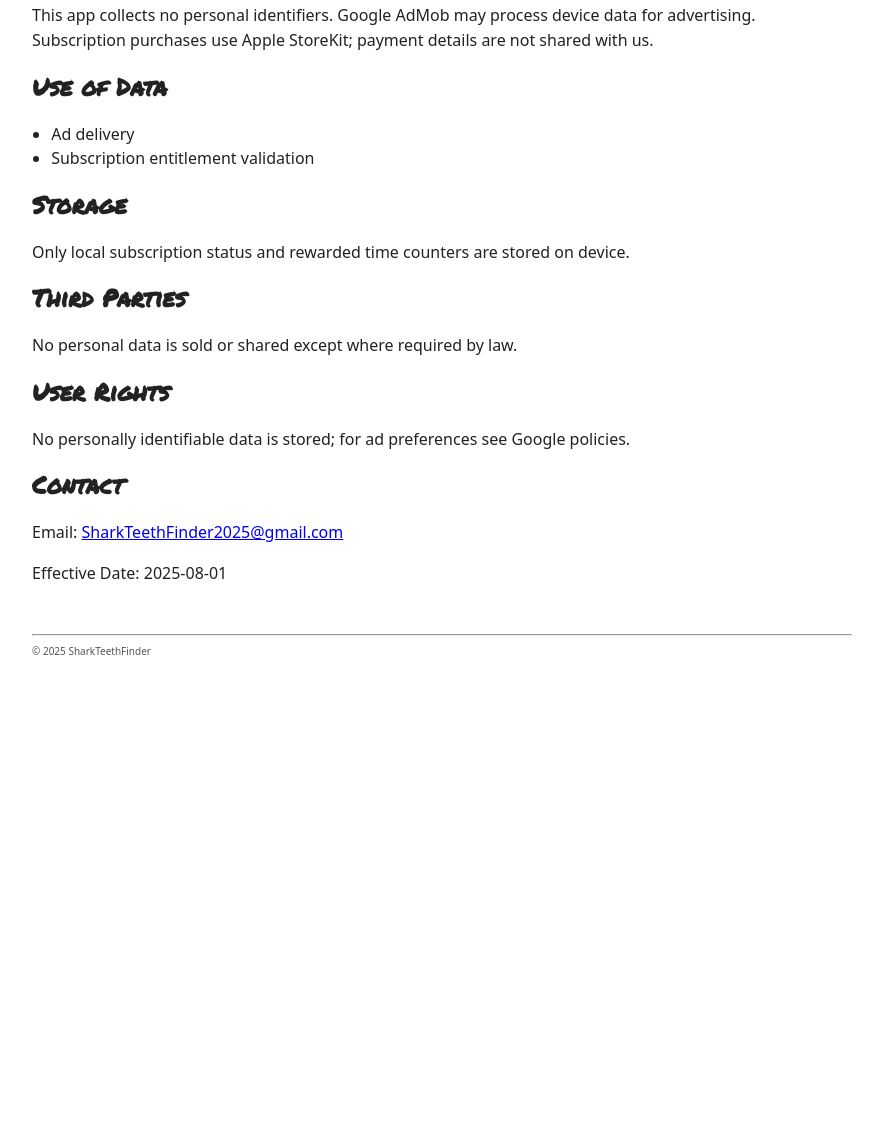
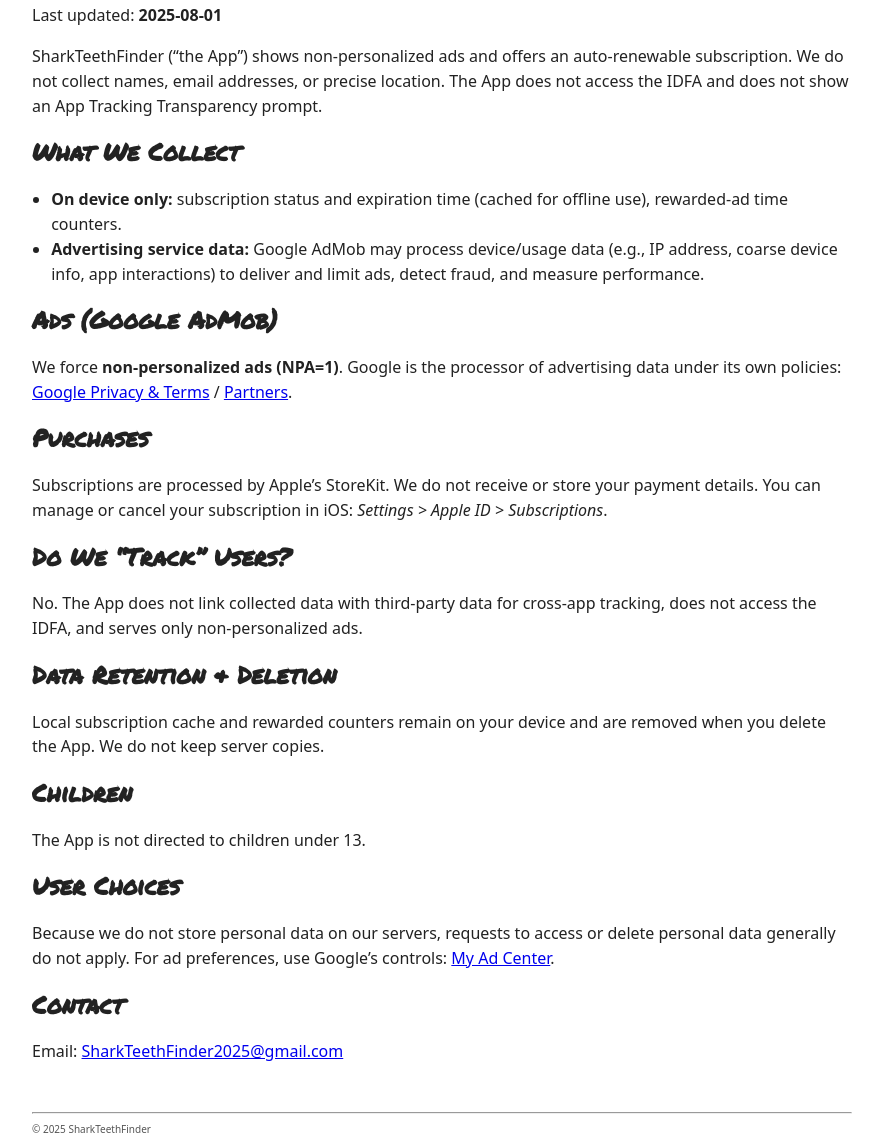
Before and after one commit to kinpatusan/SharkTeethFinder, a plain HTML site: page en/privacy.html in a window 1280 px wide. Shown: the part 139-1281 px from the top of the page, without its empty margins (198-1078 px from the left). Before the commit the page ends 839 px from the top, so only its background shows below. Drawn offline with Linux system fonts and the light colour scheme.

Commit message:
Update privacy.html

```diff
--- a/en/privacy.html
+++ b/en/privacy.html
@@ -18,25 +18,61 @@
 </nav>
 
 <h1>Privacy Policy</h1>
-<p>This app collects no personal identifiers. Google AdMob may process device data for advertising. Subscription purchases use Apple StoreKit; payment details are not shared with us.</p>
+<p>Last updated: <strong>2025-08-01</strong></p>
 
-<h2>Use of Data</h2>
-<ul><li>Ad delivery</li><li>Subscription entitlement validation</li></ul>
+<p>
+SharkTeethFinder (“the App”) shows non-personalized ads and offers an auto-renewable subscription.
+We do not collect names, email addresses, or precise location. The App does not access the IDFA and does not show an App Tracking Transparency prompt.
+</p>
 
-<h2>Storage</h2>
-<p>Only local subscription status and rewarded time counters are stored on device.</p>
+<h2>What We Collect</h2>
+<ul>
+  <li><strong>On device only:</strong> subscription status and expiration time (cached for offline use), rewarded-ad time counters.</li>
+  <li><strong>Advertising service data:</strong> Google AdMob may process device/usage data (e.g., IP address, coarse device info, app interactions) to deliver and limit ads, detect fraud, and measure performance.</li>
+</ul>
 
-<h2>Third Parties</h2>
-<p>No personal data is sold or shared except where required by law.</p>
+<h2>Ads (Google AdMob)</h2>
+<p>
+We force <strong>non-personalized ads (NPA=1)</strong>. Google is the processor of advertising data under its own policies:
+<a href="https://policies.google.com/privacy" target="_blank" rel="noopener">Google Privacy &amp; Terms</a> /
+<a href="https://policies.google.com/technologies/partners" target="_blank" rel="noopener">Partners</a>.
+</p>
 
-<h2>User Rights</h2>
-<p>No personally identifiable data is stored; for ad preferences see Google policies.</p>
+<h2>Purchases</h2>
+<p>
+Subscriptions are processed by Apple’s StoreKit. We do not receive or store your payment details.
+You can manage or cancel your subscription in iOS: <em>Settings &gt; Apple ID &gt; Subscriptions</em>.
+</p>
+
+<h2>Do We “Track” Users?</h2>
+<p>
+No. The App does not link collected data with third-party data for cross-app tracking, does not access the IDFA, and serves only non-personalized ads.
+</p>
+
+<h2>Data Retention &amp; Deletion</h2>
+<p>
+Local subscription cache and rewarded counters remain on your device and are removed when you delete the App. We do not keep server copies.
+</p>
+
+<h2>Children</h2>
+<p>
+The App is not directed to children under 13.
+</p>
+
+<h2>User Choices</h2>
+<p>
+Because we do not store personal data on our servers, requests to access or delete personal data generally do not apply. For ad preferences, use Google’s controls:
+<a href="https://myadcenter.google.com/" target="_blank" rel="noopener">My Ad Center</a>.
+</p>
 
 <h2>Contact</h2>
-<p>Email: <a href="mailto:SharkTeethFinder2025@gmail.com">SharkTeethFinder2025@gmail.com</a></p>
+<p>
+Email: <a href="mailto:SharkTeethFinder2025@gmail.com">SharkTeethFinder2025@gmail.com</a>
+</p>
 
-<p>Effective Date: 2025-08-01</p>
-
-<footer><hr><small>© 2025 SharkTeethFinder</small></footer>
+<footer>
+  <hr>
+  <small>© 2025 SharkTeethFinder</small>
+</footer>
 </body>
 </html>
```
